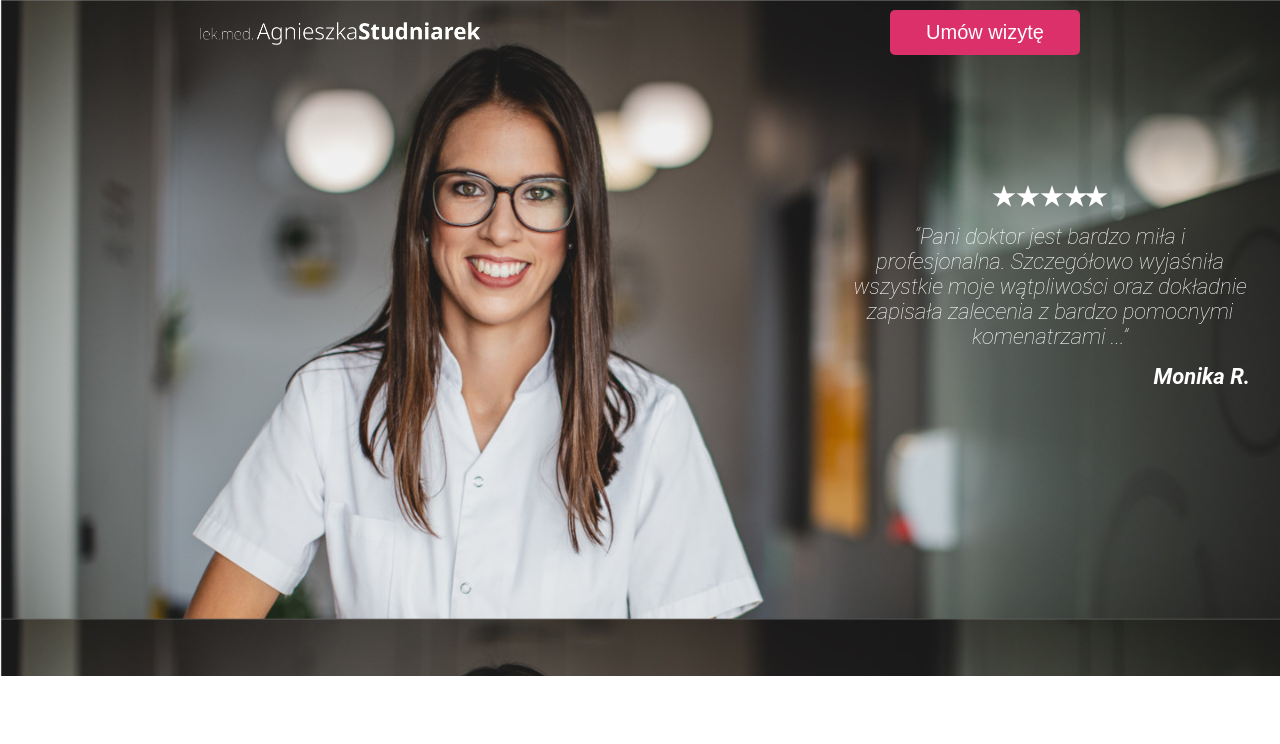
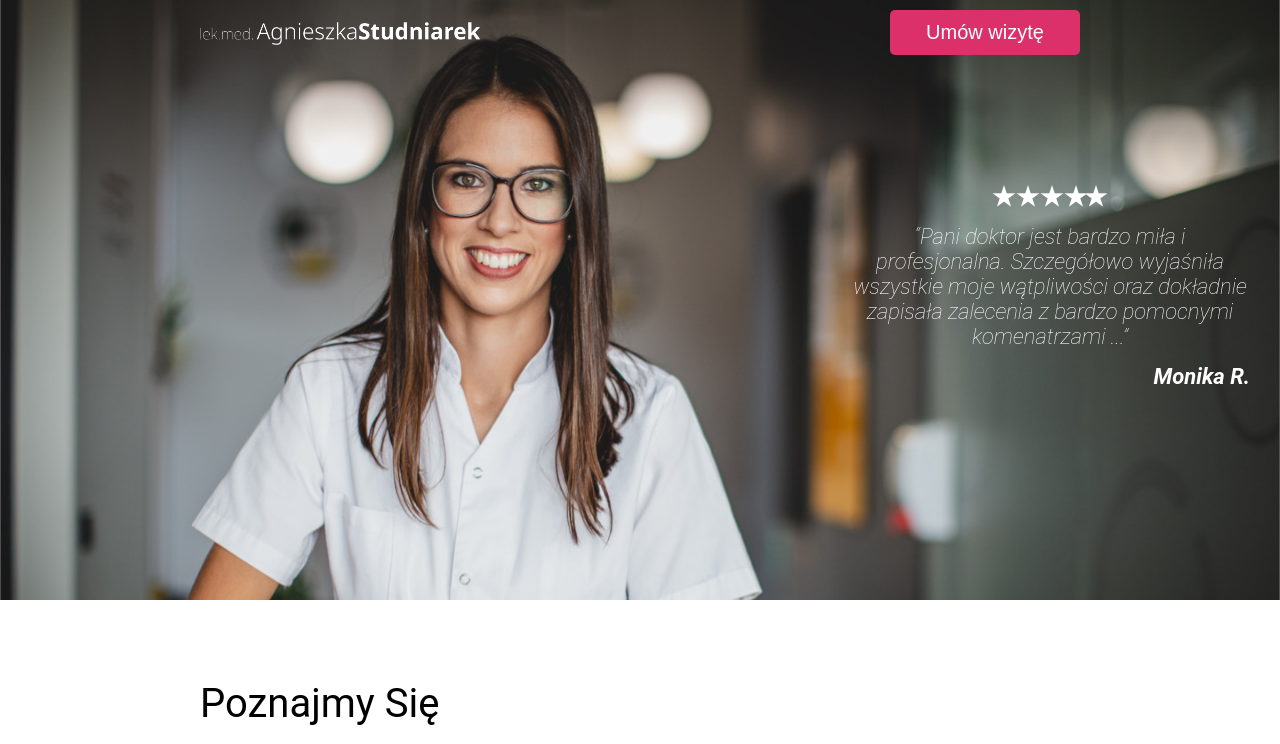
Before and after one commit to krzysztofstudniarek/my-first-gatsby-site, a Gatsby site: page / in a window 1280 px wide. Shown: the top 744 px of the page. Built offline with nearby package versions, Linux system fonts and the light colour scheme; Gatsby itself is replaced by a stand-in of ours.

Commit message:
better quality top and minor positioning changes

```diff
--- a/src/about/About.js
+++ b/src/about/About.js
@@ -16,7 +16,6 @@ import lang_icon from '../images/lang_icon.png'
 const AboutContainer = styled.div`
     display: flex;
     width: 100%;
-    height:100px;
 `
 
 const AboutContent = styled.div`
--- a/src/header/Header.js
+++ b/src/header/Header.js
@@ -1,7 +1,7 @@
 import * as React from 'react'
 import styled from 'styled-components'
 
-import img from '../images/top.jpg'
+import img from '../images/top.png'
 
 import HeaderContent from './HeaderContent'
 
@@ -9,7 +9,7 @@ const Background = styled.div`
     display: flex;
     align-items: center;
     width: 100%;
-    height: 676px;
+    height: 600px;
     background-image: url(${img});
     background-size: 100%;
 `
```
Also changed, not shown: src/images/top.jpg (deleted), src/images/top.png (added).
